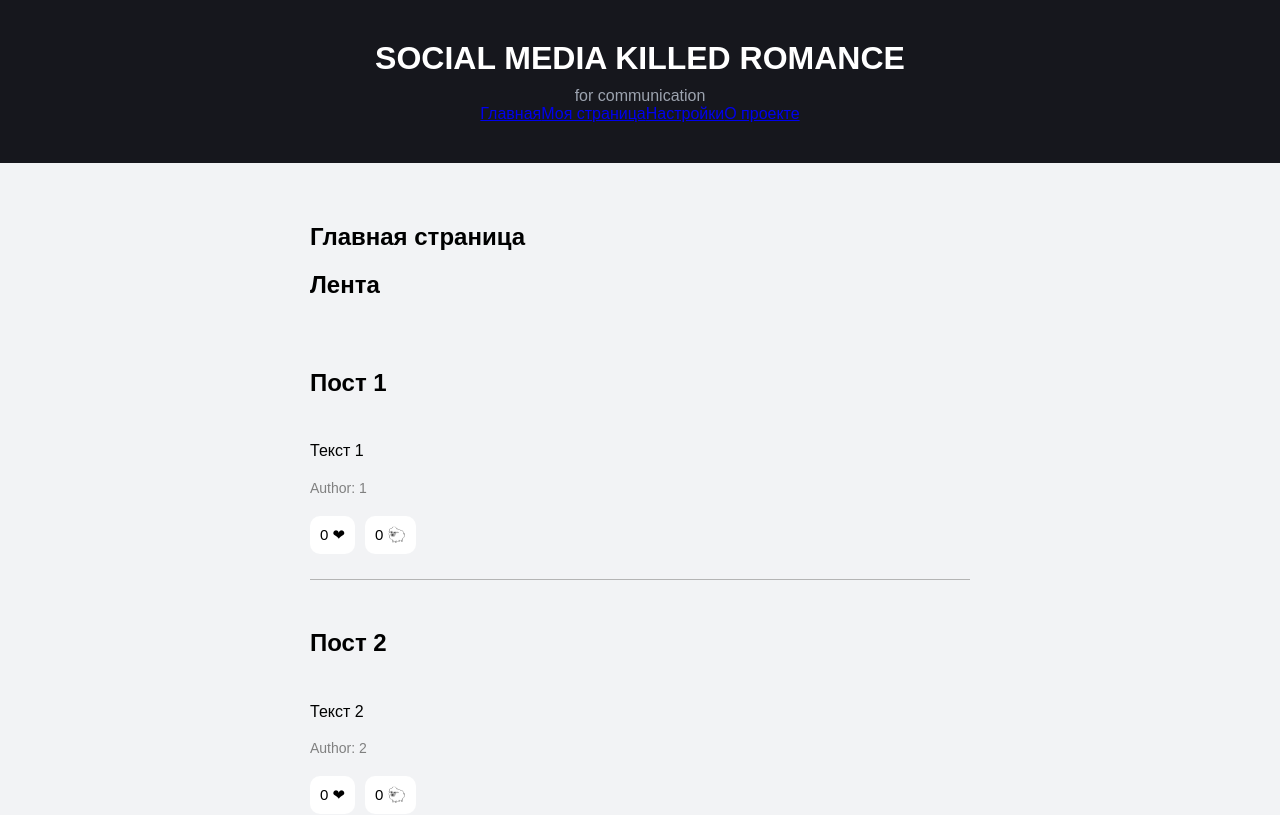
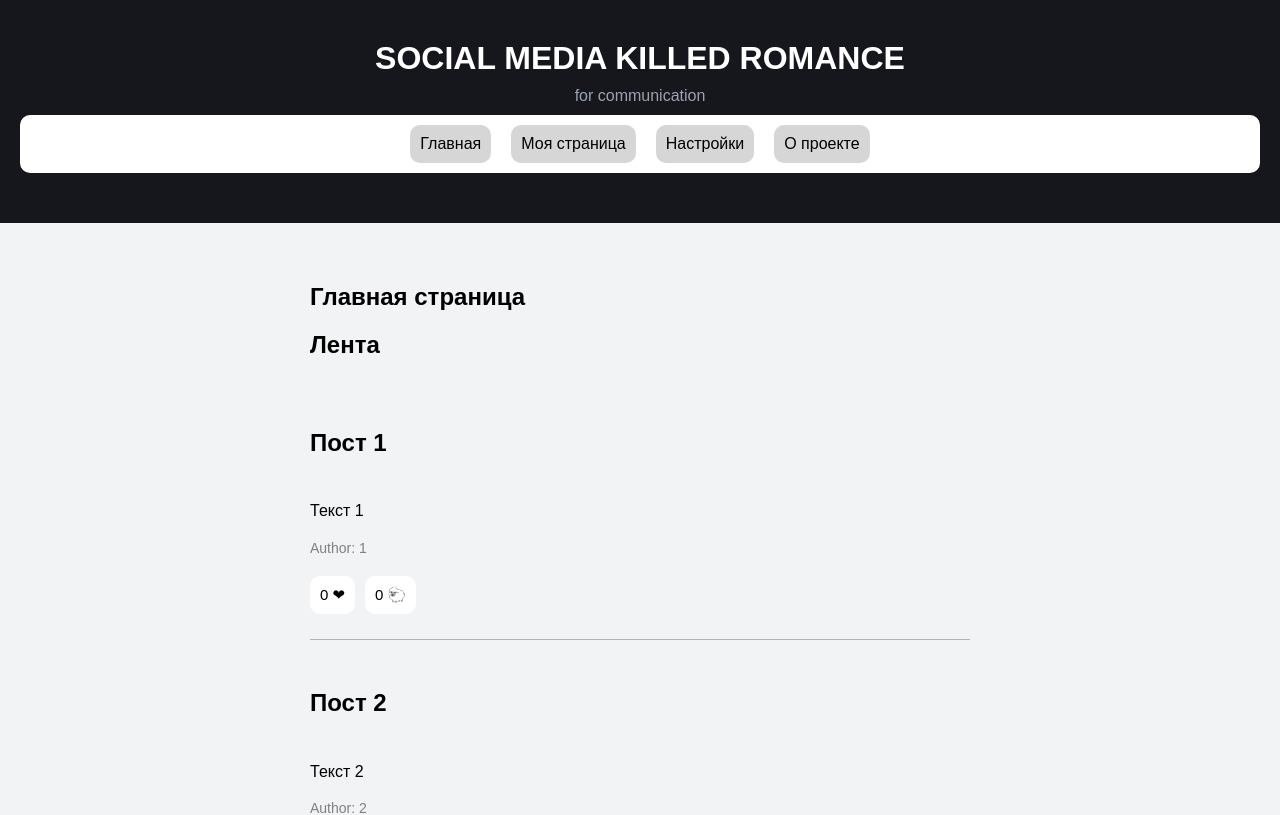
Before and after one commit to dimaswork7080/React, a React (Vite) app: page / in a window 1280 px wide. Shown: the top 815 px of the page. Built offline with nearby package versions, Linux system fonts and the light colour scheme.

Commit message:
Добавил стилей навигации

```diff
--- a/src/index.css
+++ b/src/index.css
@@ -296,3 +296,21 @@ main {
 .delete-button:hover{
   background-color: red;
 }
+
+.navigation{
+  display: flex;
+  gap: 20px;
+  justify-content: center;
+  padding: 10px 0px;
+  margin: 10px 0px;
+  background-color: white;
+  border-radius: 10px;
+}
+
+.navigation a{
+  padding: 10px;
+  border-radius: 10px;
+  background-color: #d6d6d6;
+  text-decoration: none;
+  color: black;
+}
```
